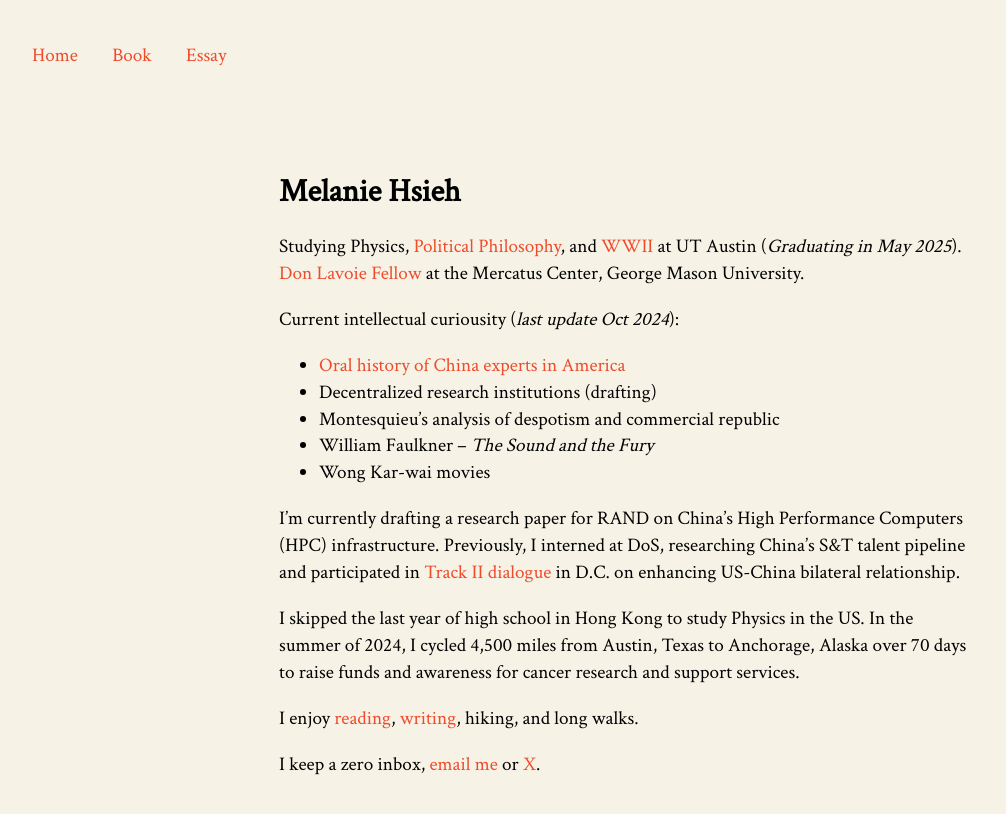
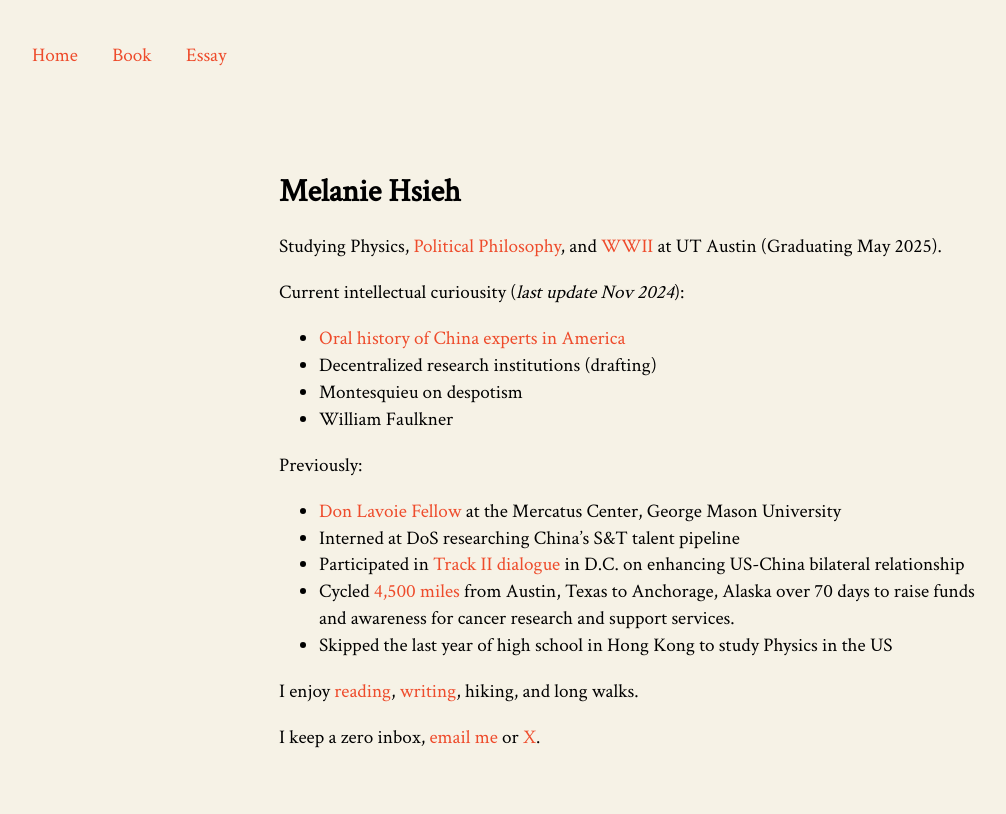
Before and after one commit to melaniehsieh/melaniehsieh.github.io, a Jekyll site: the page built from index.markdown, in a window 1280 px wide. Shown: the top 814 px of the page, without its empty margins (11-1017 px from the left). Built offline with Jekyll 4.4.1, drawn with Linux system fonts in a browser that asks for light colours.

Commit message:
updated bio

```diff
--- a/index.markdown
+++ b/index.markdown
@@ -4,18 +4,20 @@ title: Home
 ---
 
 # Melanie Hsieh
-Studying Physics, [Political Philosophy](https://liberalarts.utexas.edu/coretexts/), and [WWII](https://liberalarts.utexas.edu/history/normandy-scholar-program-on-wwii/) at UT Austin (*Graduating in May 2025*). [Don Lavoie Fellow](https://www.mercatus.org/students/don-lavoie-fellowship) at the Mercatus Center, George Mason University.
+Studying Physics, [Political Philosophy](https://liberalarts.utexas.edu/coretexts/), and [WWII](https://liberalarts.utexas.edu/history/normandy-scholar-program-on-wwii/) at UT Austin (Graduating May 2025).
 
-Current intellectual curiousity (*last update Oct 2024*):
+Current intellectual curiousity (*last update Nov 2024*):
 - [Oral history of China experts in America](https://pekinghotel.substack.com/)
 - Decentralized research institutions (drafting)
-- Montesquieu's analysis of despotism and commercial republic
-- William Faulkner -- *The Sound and the Fury*
-- Wong Kar-wai movies
+- Montesquieu on despotism
+- William Faulkner
 
-I'm currently drafting a research paper for RAND on China’s High Performance Computers (HPC) infrastructure. Previously, I interned at DoS, researching China's S&T talent pipeline and participated in [Track II dialogue](https://www.linkedin.com/posts/melaniehsieh_uschinarelations-bilateralrelations-taiwan-activity-7098093507575238656-erx_?utm_source=share&utm_medium=member_desktop) in D.C. on enhancing US-China bilateral relationship.
-
-I skipped the last year of high school in Hong Kong to study Physics in the US. In the summer of 2024, I cycled 4,500 miles from Austin, Texas to Anchorage, Alaska over 70 days to raise funds and awareness for cancer research and support services.
+Previously:
+- [Don Lavoie Fellow](https://www.mercatus.org/students/don-lavoie-fellowship) at the Mercatus Center, George Mason University
+- Interned at DoS researching China's S&T talent pipeline
+- Participated in [Track II dialogue](https://www.linkedin.com/posts/melaniehsieh_uschinarelations-bilateralrelations-taiwan-activity-7098093507575238656-erx_?utm_source=share&utm_medium=member_desktop) in D.C. on enhancing US-China bilateral relationship
+- Cycled [4,500 miles](https://www.texas4000.org/rider/2024/rockies/melanie-hsieh/) from Austin, Texas to Anchorage, Alaska over 70 days to raise funds and awareness for cancer research and support services.
+- Skipped the last year of high school in Hong Kong to study Physics in the US
 
 I enjoy [reading](/book), [writing](/essay), hiking, and long walks.
 
```
Also changed, not shown: book.md (+7 -1 lines), 1 other file.
